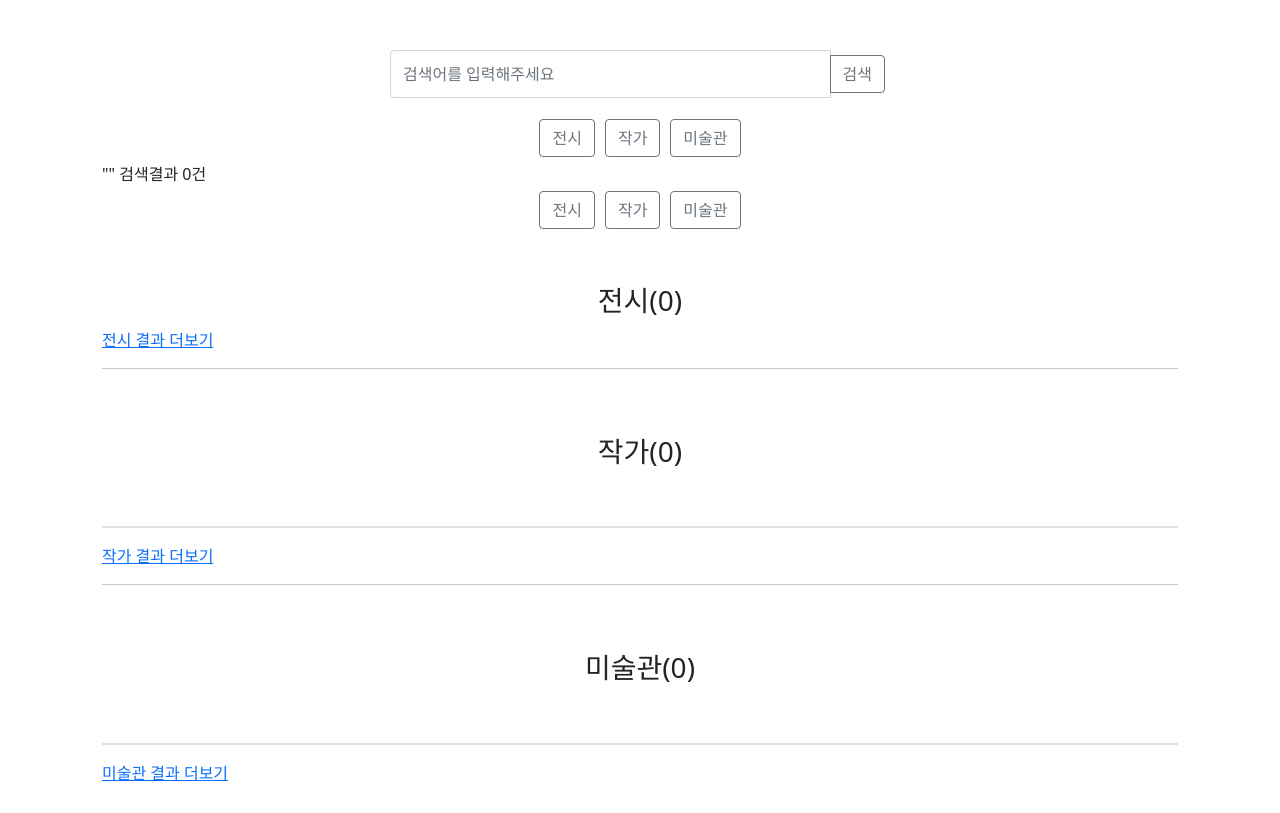
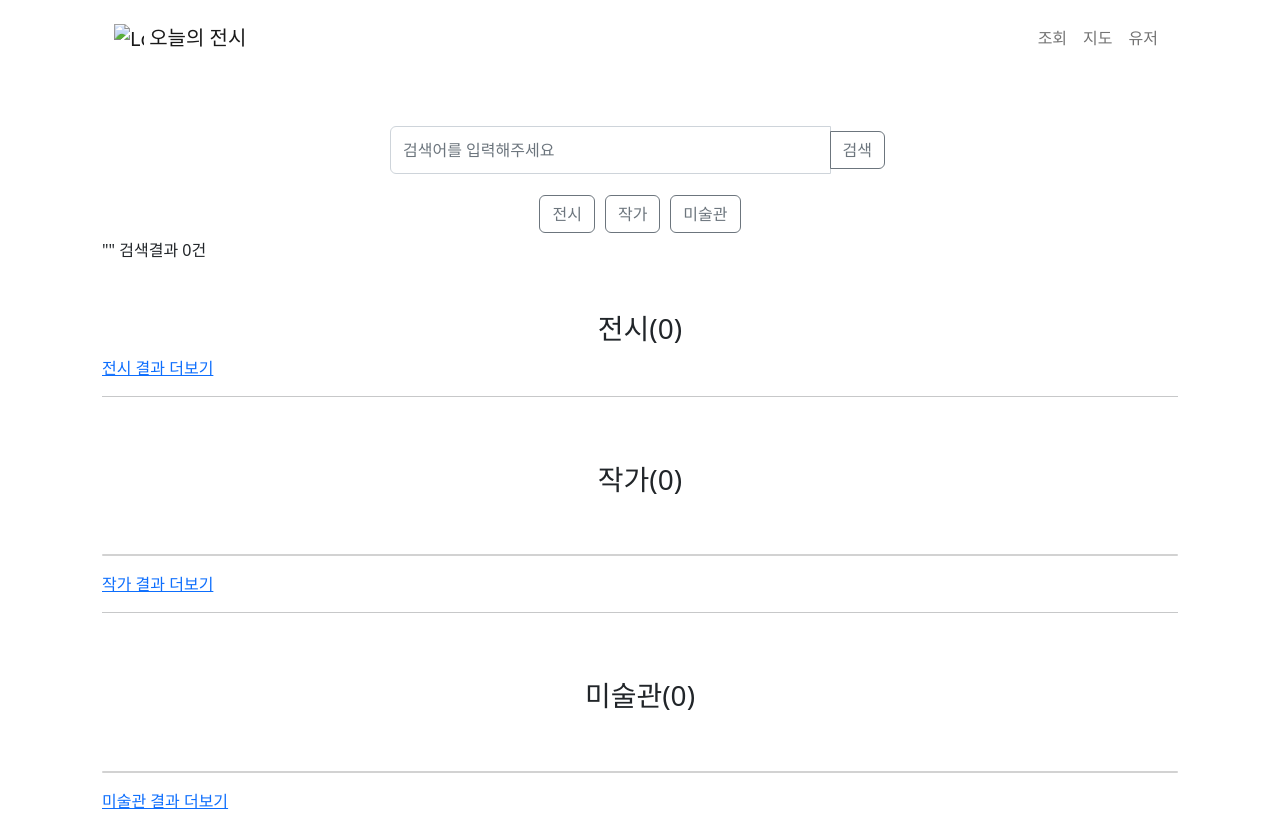
Before and after one commit to today-exhibition/today-exhibition, a Flask app: page /search in a window 1280 px wide. Before the commit the page ends 781 px from the top, so only its background shows below. Run offline with Flask 3, Linux system fonts and the light colour scheme; data that the repository does not hold is empty; some libraries are stand-ins or nearby versions.

Commit message:
Feat: layout에 title 추가, nav 추가, filter 삭제 - title, favicon 추가 - navbar 추가 - filter 삭제

```diff
--- a/templates/common/layout.html
+++ b/templates/common/layout.html
@@ -1,33 +1,26 @@
 <!DOCTYPE html>
 <html lang="en">
+
 <head>
   <meta charset="UTF-8" />
   <meta name="viewport" content="width=device-width, initial-scale=1.0" />
-    <link
-      href="https://cdn.jsdelivr.net/npm/bootstrap@5.0.2/dist/css/bootstrap.min.css"
-      rel="stylesheet"
-      integrity="sha384-EVSTQN3/azprG1Anm3QDgpJLIm9Nao0Yz1ztcQTwFspd3yD65VohhpuuCOmLASjC"
-      crossorigin="anonymous"
-    />
-    <link rel="stylesheet" href="https://cdnjs.cloudflare.com/ajax/libs/font-awesome/5.15.3/css/all.min.css">
-    <link
-      rel="stylesheet"
-      href="{{ url_for('static', filename='style.css') }}"
-    />
+  <link href="https://cdn.jsdelivr.net/npm/bootstrap@5.2.3/dist/css/bootstrap.min.css" rel="stylesheet"
+    integrity="sha384-rbsA2VBKQhggwzxH7pPCaAqO46MgnOM80zW1RWuH61DGLwZJEdK2Kadq2F9CUG65" crossorigin="anonymous" />
+  <link rel="stylesheet" href="https://cdnjs.cloudflare.com/ajax/libs/font-awesome/5.15.3/css/all.min.css" />
+  <link rel="stylesheet" href="{{ url_for('static', filename='style.css') }}" />
   <script src="{{ url_for('static', filename='main.js') }}" defer></script>
-    <title>Document</title>
+  <title>오늘의 전시</title>
+  <link rel="icon" href="{{ url_for('static', filename='/img/favicon.svg') }}" type="image/svg+xml" sizes="32x32"/>
   </head>
+
   <body>
     <div class="container">
+      {% include './common/nav.html' %}
+      <div class="main_container">
         {% block search %}
         <!-- 검색창 -->
         {% endblock %}
 
-      <div style="display: flex; justify-content: center;">
-        <button type="submit" name="exhibition" id="category" class="btn btn-outline-secondary" onclick="window.location='{{ url_for('search.search_exhibition', keyword=keyword) }}'">전시</button>
-        <button type="submit" name="artist" id="category" class="btn btn-outline-secondary" onclick="window.location='{{ url_for('search.search_artist', keyword=keyword) }}'">작가</button>
-        <button type="submit" name="gallery" id="category" class="btn btn-outline-secondary" onclick="window.location='{{ url_for('search.search_gallery', keyword=keyword) }}'">미술관</button>
-      </div>
         {% block sorting %}
         <!-- 전시 정렬 버튼 -->
         {% endblock %}
@@ -36,6 +29,8 @@
         <!-- 메인 콘텐츠 -->
         {% endblock %}
       </div>
+    </div>
+
     <script src="https://kit.fontawesome.com/840a32f19e.js" crossorigin="anonymous"></script>
   </body>
 </html>
--- /dev/null
+++ b/templates/common/nav.html
@@ -0,0 +1,22 @@
+<nav class="navbar navbar-expand-sm">
+    <div class="container-fluid" style="height: 60px;">
+        <a class="navbar-brand" href="{{ url_for('main.main') }}">
+            <img src="{{ url_for('static', filename='/img/favicon.svg') }}" alt="Logo" width="30" height="24" class="d-inline-block align-text-top">
+            오늘의 전시
+        </a>
+
+        <div class="d-flex flex-row-reverse">
+            <ul class="navbar-nav">
+                <li class="nav-item">
+                    <a class="nav-link" href="{{ url_for('search.search') }}">조회</a>
+                </li>
+                <li class="nav-item">
+                    <a class="nav-link" href="{{ url_for('map.map') }}">지도</a>
+                </li>
+                <li class="nav-item">
+                    <a class="nav-link" href="{{ url_for('user.user') }}">유저</a>
+                </li>
+            </ul>
+        </div>
+    </div>
+</nav>
```
Lines whose indentation alone changed are shown as unchanged.
